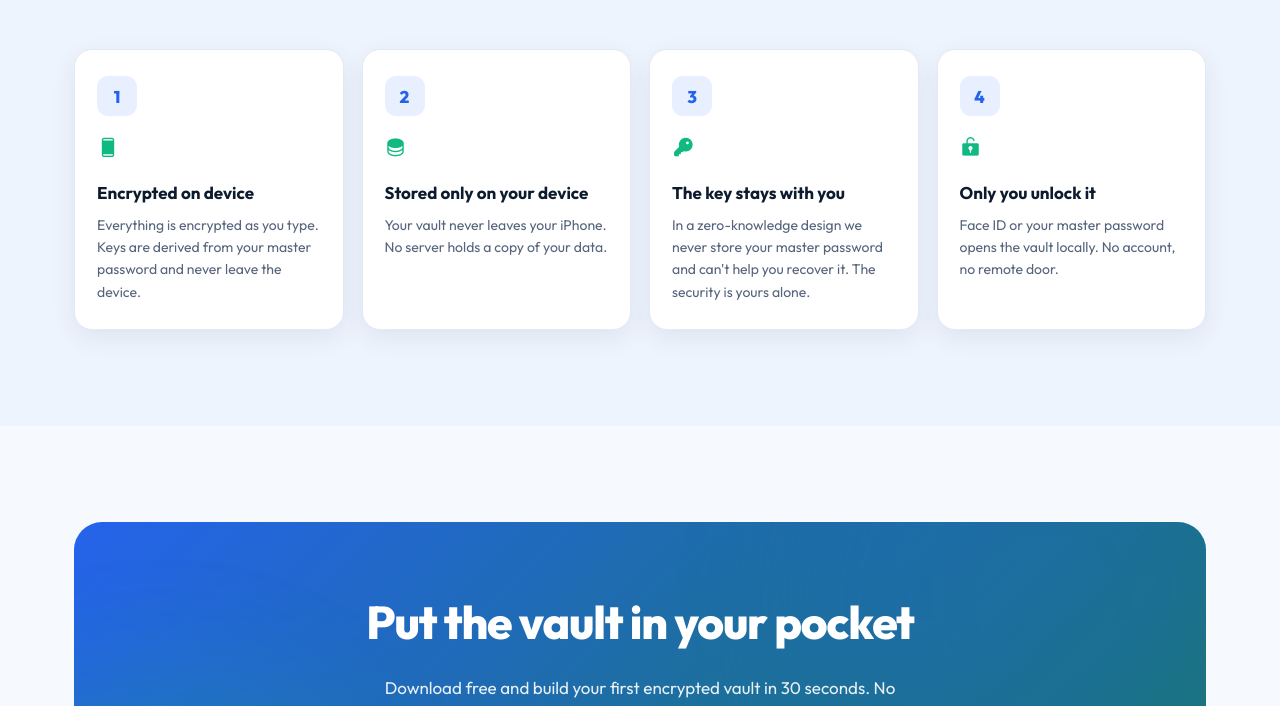
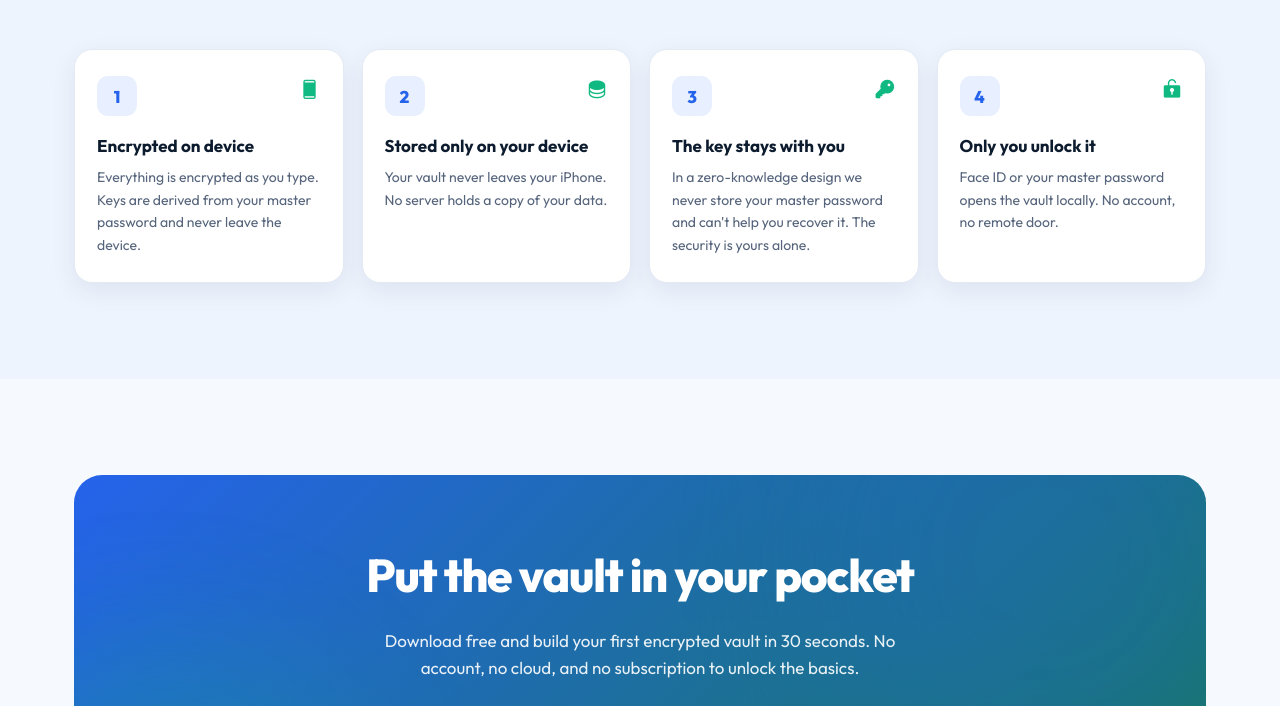
Before and after one commit to magpieiot/vaultcell_web, a plain HTML site: page index.html in a window 1280 px wide. Shown: the part 3699-4405 px from the top of the page. Drawn offline with Linux system fonts and the light colour scheme.

Commit message:
Move security card icons to top-right

```diff
--- a/index.html
+++ b/index.html
@@ -135,10 +135,10 @@
   /* ---------- SECURITY FLOW ---------- */
   .sec-flow{background:var(--bg-2)}
   .flow{display:grid;grid-template-columns:repeat(4,1fr);gap:18px;position:relative}
-  .flow-step{background:var(--surface);border:1px solid var(--border);border-radius:var(--r);padding:26px 22px;box-shadow:var(--shadow-sm)}
+  .flow-step{background:var(--surface);border:1px solid var(--border);border-radius:var(--r);padding:26px 22px;box-shadow:var(--shadow-sm);position:relative}
   .flow-step .num{width:40px;height:40px;border-radius:11px;background:var(--brand-soft);color:var(--brand);
     display:grid;place-items:center;font-weight:800;margin-bottom:16px;font-size:17px}
-  .flow-step .fic{font-size:22px;color:var(--sec);margin-bottom:12px}
+  .flow-step .fic{position:absolute;top:28px;right:22px;font-size:22px;color:var(--sec);line-height:1}
   .flow-step h3{font-size:17px;font-weight:700;margin-bottom:7px}
   .flow-step p{font-size:14px;color:var(--text-muted)}
 
```
